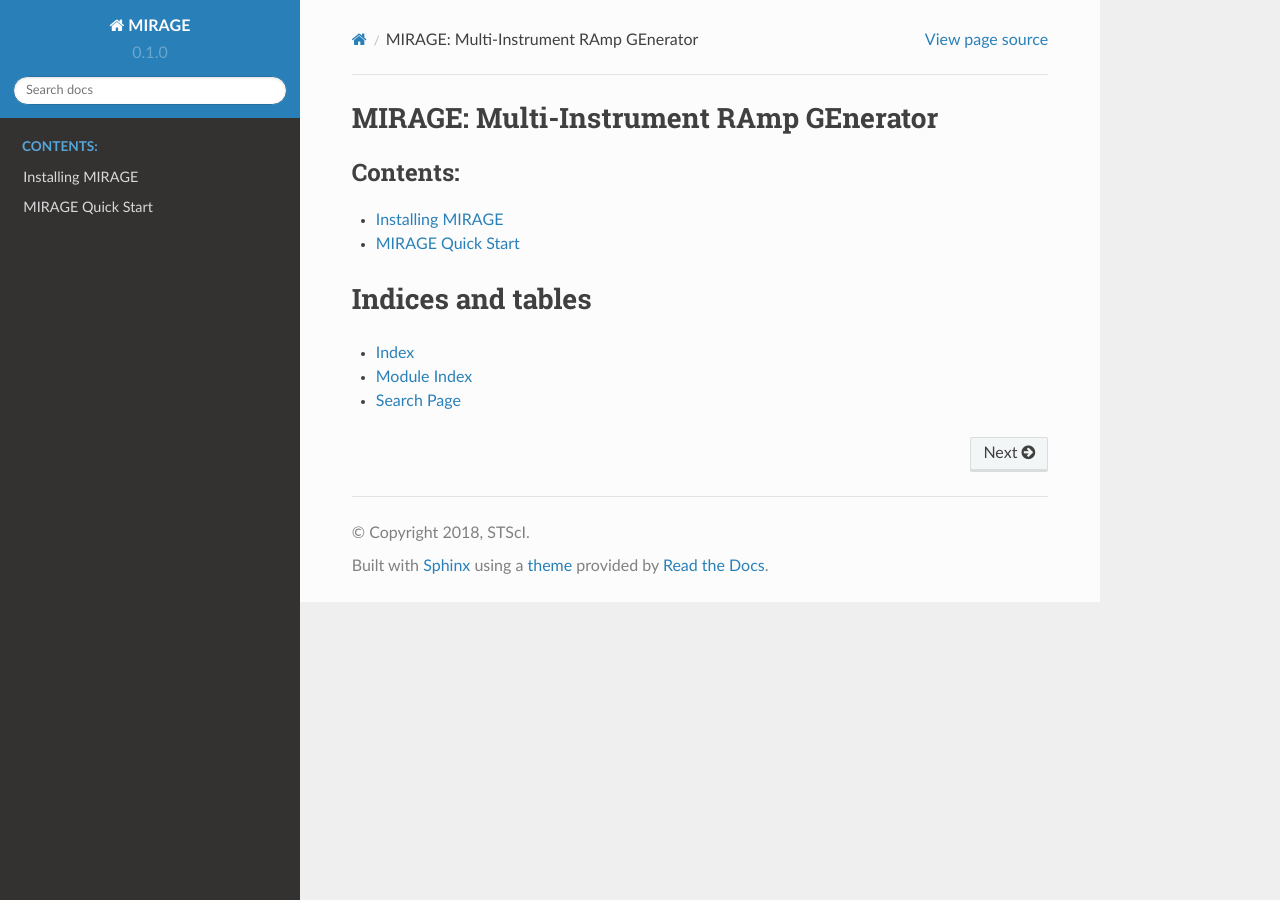
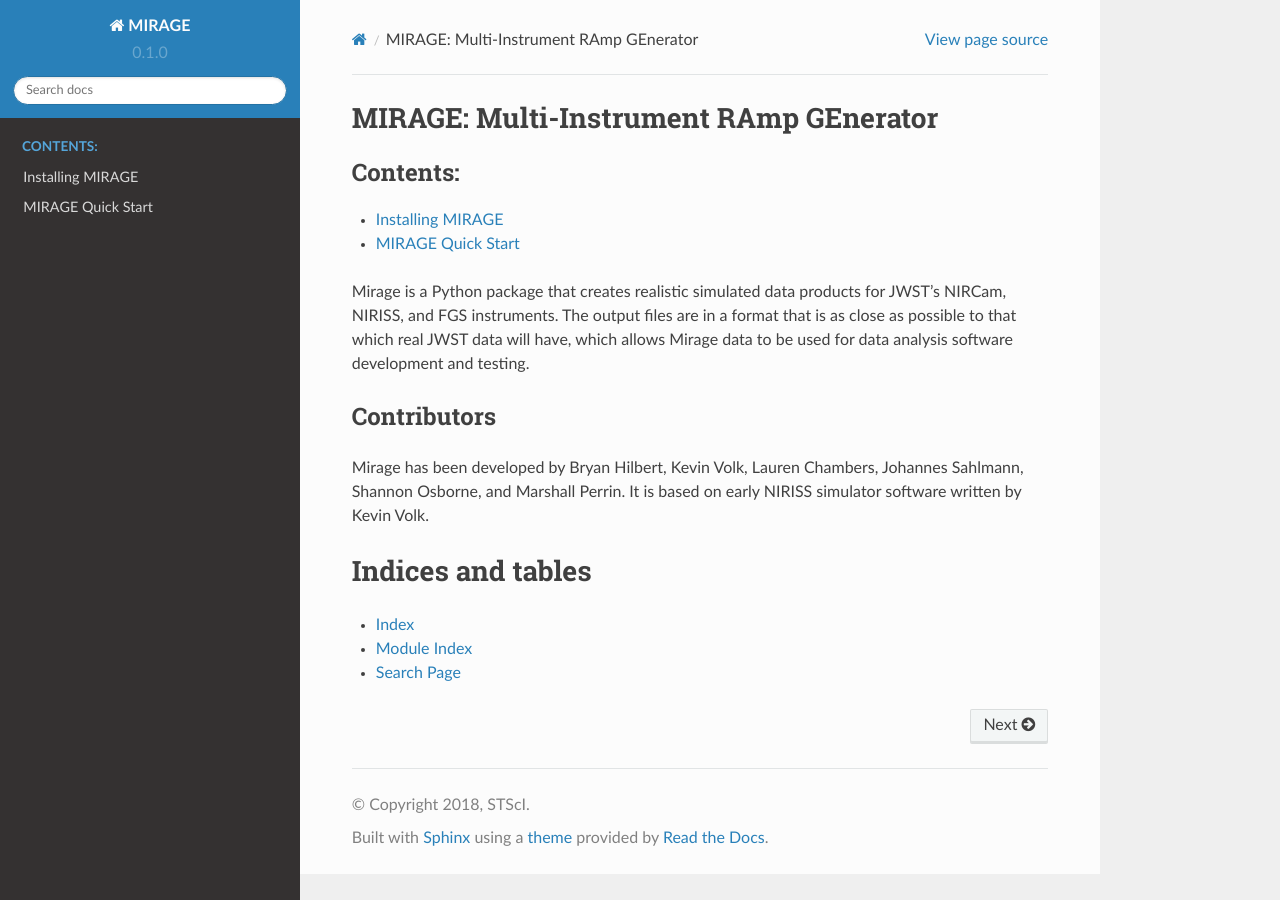
Before and after one commit to spacetelescope/mirage, a Sphinx documentation site: the page built from docs/index.rst, in a window 1280 px wide. Built offline with Sphinx 7.4.7 and the Read the Docs theme 2.0.0, drawn with Linux system fonts in a browser that asks for light colours; formulas are drawn with MathJax 3; pages that are not in the unit, such as notebooks, are missing from menus.

Commit message:
Initial additions to index

```diff
--- a/docs/index.rst
+++ b/docs/index.rst
@@ -14,7 +14,14 @@
    quickstart.ipynb
    api.rst
 
+Mirage is a Python package that creates realistic simulated data products for JWST's NIRCam, NIRISS, and FGS instruments. The output files are in a format that is as close as possible to that which real JWST data will have, which allows Mirage data to be used for data analysis software development and testing.
 
+
+
+
+Contributors
+------------
+Mirage has been developed by Bryan Hilbert, Kevin Volk, Lauren Chambers, Johannes Sahlmann, Shannon Osborne, and Marshall Perrin. It is based on early NIRISS simulator software written by Kevin Volk.
 
 
 Indices and tables
```
